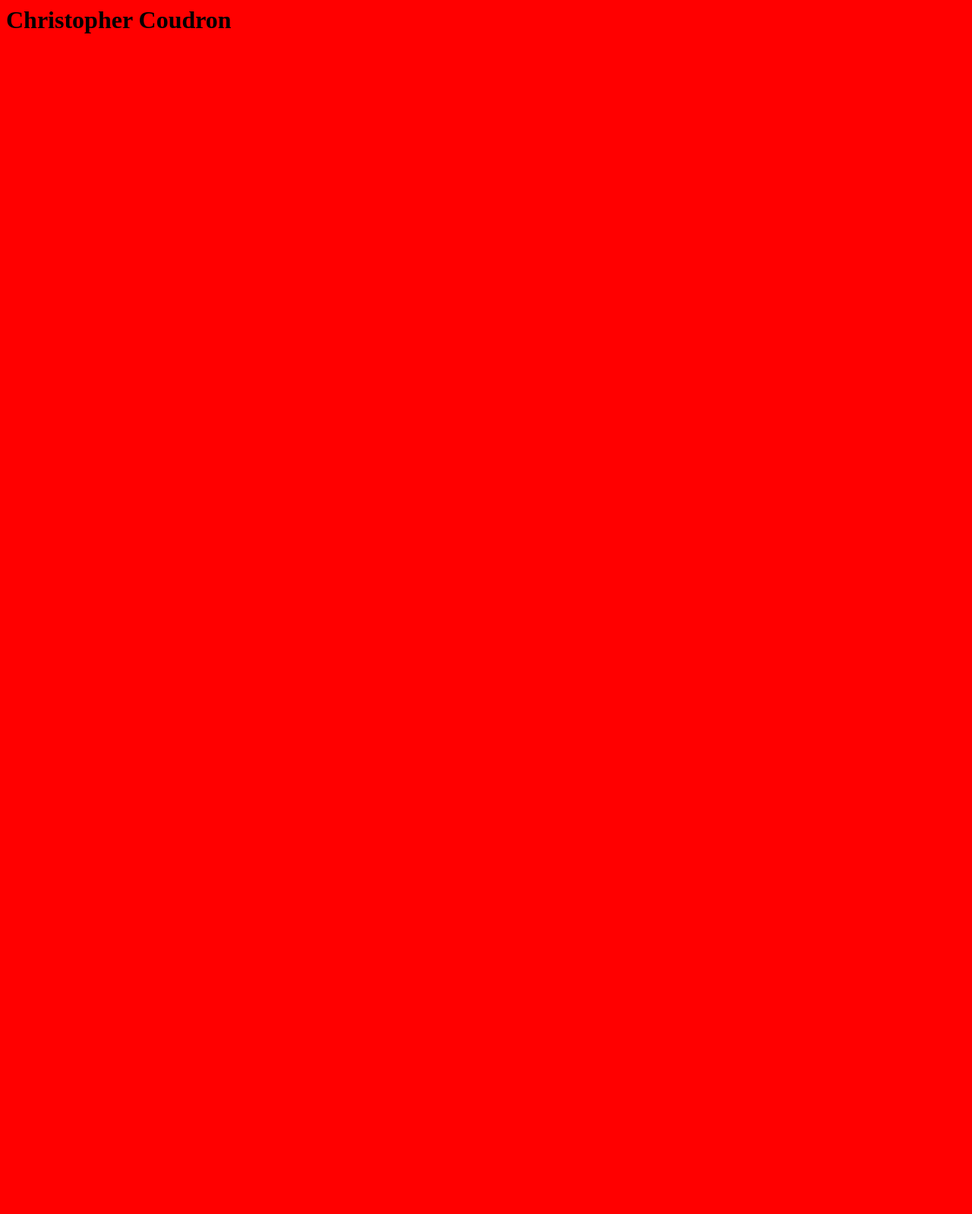
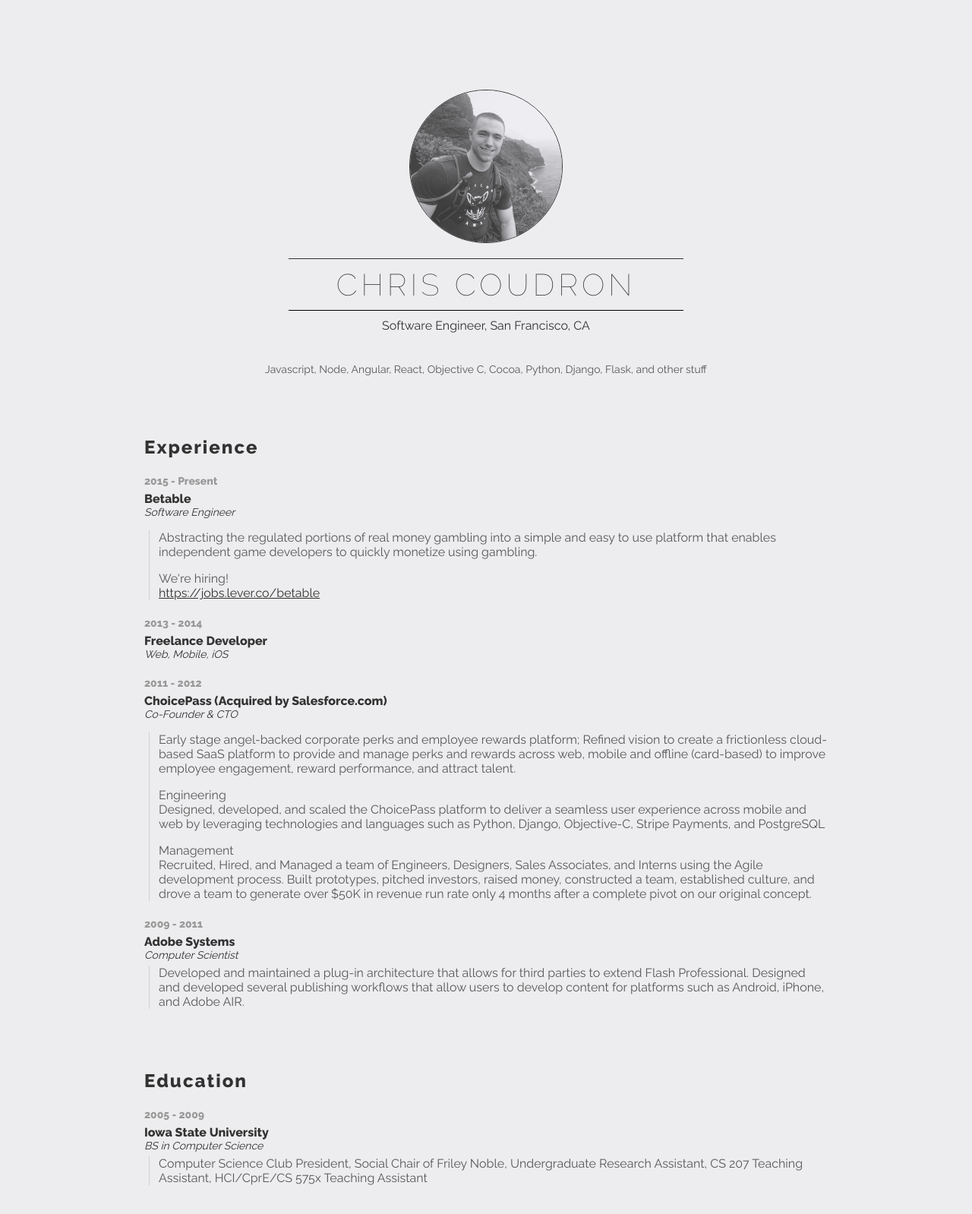
Before and after one commit to coudron/coudron.github.io, a website built with webpack: page resume.html in a window 1280 px wide. Shown: the whole page at 76% size. Before the commit the page ends 800 px from the top, so only its background shows below. Built offline with nearby package versions, Linux system fonts and the light colour scheme.

Commit message:
Second pass at the core resume

```diff
--- a/bundle.js
+++ b/bundle.js
@@ -45,7 +45,7 @@
 /***/ function(module, exports, __webpack_require__) {
 
 	__webpack_require__(1);
-	document.write("Webpack for the win!");
+	// require("!style!css!less!./file.less");
 
 
 /***/ },
@@ -55,7 +55,7 @@
 	// style-loader: Adds some css to the DOM by adding a <style> tag
 
 	// load the styles
-	var content = __webpack_require__(!(function webpackMissingModule() { var e = new Error("Cannot find module \"!!./node_modules/css-loader/index.js!./stylesheet.css\""); e.code = 'MODULE_NOT_FOUND'; throw e; }()));
+	var content = __webpack_require__(2);
 	if(typeof content === 'string') content = [[module.id, content, '']];
 	// add the styles to the DOM
 	var update = __webpack_require__(3)(content, {});
@@ -64,8 +64,8 @@
 	if(false) {
 		// When the styles change, update the <style> tags
 		if(!content.locals) {
-			module.hot.accept("!!./node_modules/css-loader/index.js!./stylesheet.css", function() {
-				var newContent = require("!!./node_modules/css-loader/index.js!./stylesheet.css");
+			module.hot.accept("!!./node_modules/css-loader/index.js!./node_modules/less-loader/index.js!./stylesheet.less", function() {
+				var newContent = require("!!./node_modules/css-loader/index.js!./node_modules/less-loader/index.js!./stylesheet.less");
 				if(typeof newContent === 'string') newContent = [[module.id, newContent, '']];
 				update(newContent);
 			});
@@ -75,7 +75,20 @@
 	}
 
 /***/ },
-/* 2 */,
+/* 2 */
+/***/ function(module, exports, __webpack_require__) {
+
+	exports = module.exports = __webpack_require__(5)();
+	// imports
+
+
+	// module
+	exports.push([module.id, "a:link,\na:visited,\na:hover,\na:active {\n  color: #323232;\n}\nbody {\n  font-family: 'Raleway', sans-serif;\n  background-color: #ededef;\n  color: #323232;\n  padding: 100px 0;\n}\n.name {\n  border-top: 1px solid #323232;\n  border-bottom: 1px solid black;\n  text-align: center;\n  margin: 20px auto 10px;\n  padding: 10px;\n  max-width: 500px;\n  font-weight: 300;\n  font-size: 30pt;\n  text-transform: uppercase;\n  letter-spacing: 5px;\n}\n.title {\n  text-align: center;\n}\n.tech {\n  text-align: center;\n  color: rgba(50, 50, 50, 0.8);\n  font-size: 14px;\n  margin-top: 40px;\n}\nh2 {\n  letter-spacing: 2px;\n}\n.section {\n  margin-top: 80px;\n}\n.pic {\n  margin: 10px auto;\n  text-align: center;\n}\n.pic img {\n  -webkit-border-radius: 200px;\n  -moz-border-radius: 200px;\n  border-radius: 200px;\n  border: 1px solid #323232;\n  max-width: 200px;\n}\n.time {\n  font-weight: 800;\n  font-size: 14px;\n  color: #989898;\n  margin: 22px 0 6px;\n}\n.company {\n  font-weight: 800;\n}\n.position {\n  font-weight: 400;\n  font-style: italic;\n  font-size: 14px;\n  margin-bottom: 6px;\n}\n.summary {\n  padding-left: 12px;\n  margin-left: 6px;\n  border-left: 1px solid rgba(50, 50, 50, 0.15);\n  color: rgba(50, 50, 50, 0.8);\n}\n.container {\n  max-width: 900px;\n  margin: 0 auto;\n}\n", ""]);
+
+	// exports
+
+
+/***/ },
 /* 3 */
 /***/ function(module, exports, __webpack_require__) {
 
@@ -329,5 +342,62 @@
 	}
 
 
+/***/ },
+/* 4 */,
+/* 5 */
+/***/ function(module, exports) {
+
+	/*
+		MIT License http://www.opensource.org/licenses/mit-license.php
+		Author Tobias Koppers @sokra
+	*/
+	// css base code, injected by the css-loader
+	module.exports = function() {
+		var list = [];
+
+		// return the list of modules as css string
+		list.toString = function toString() {
+			var result = [];
+			for(var i = 0; i < this.length; i++) {
+				var item = this[i];
+				if(item[2]) {
+					result.push("@media " + item[2] + "{" + item[1] + "}");
+				} else {
+					result.push(item[1]);
+				}
+			}
+			return result.join("");
+		};
+
+		// import a list of modules into the list
+		list.i = function(modules, mediaQuery) {
+			if(typeof modules === "string")
+				modules = [[null, modules, ""]];
+			var alreadyImportedModules = {};
+			for(var i = 0; i < this.length; i++) {
+				var id = this[i][0];
+				if(typeof id === "number")
+					alreadyImportedModules[id] = true;
+			}
+			for(i = 0; i < modules.length; i++) {
+				var item = modules[i];
+				// skip already imported module
+				// this implementation is not 100% perfect for weird media query combinations
+				//  when a module is imported multiple times with different media queries.
+				//  I hope this will never occur (Hey this way we have smaller bundles)
+				if(typeof item[0] !== "number" || !alreadyImportedModules[item[0]]) {
+					if(mediaQuery && !item[2]) {
+						item[2] = mediaQuery;
+					} else if(mediaQuery) {
+						item[2] = "(" + item[2] + ") and (" + mediaQuery + ")";
+					}
+					list.push(item);
+				}
+			}
+		};
+		return list;
+	};
+
+
 /***/ }
 /******/ ]);
--- a/main.js
+++ b/main.js
@@ -1,2 +1,2 @@
-require("./stylesheet.css");
-document.write("Webpack for the win!");
+require("./stylesheet.less");
+// require("!style!css!less!./file.less");
--- /dev/null
+++ b/mixins.less
@@ -0,0 +1,7 @@
+@border-radius-default: 5px;
+.border-radius (@border-radius: @border-radius-default) {
+    // If 4 values are given they denote: top left, top right, bottom right, bottom left.
+    -webkit-border-radius: @border-radius;
+    -moz-border-radius: @border-radius;
+    border-radius: @border-radius;
+}
--- a/package.json
+++ b/package.json
@@ -16,6 +16,8 @@
     "webpack-dev-server": "^1.12.1"
   },
   "dependencies": {
+    "less": "^2.5.3",
+    "less-loader": "^2.2.1",
     "webpack": "^1.12.2"
   }
 }
--- a/resume.html
+++ b/resume.html
@@ -1,9 +1,66 @@
 <html>
     <head>
         <script type="text/javascript" src="bundle.js"></script>
-        <link href='https://fonts.googleapis.com/css?family=Raleway:400,800,100' rel='stylesheet' type='text/css'>
+        <link href='https://fonts.googleapis.com/css?family=Raleway:100,400,800' rel='stylesheet' type='text/css'>
     </head>
     <body>
-        <h1>Christopher Coudron</h1>
+        <div class="container">
+            <div class="pic"><img src="assets/images/coudron.jpg"></div>
+            <div class="name">Chris Coudron</div>
+            <div class="title">Software Engineer, San Francisco, CA</div>
+            <div class="tech">Javascript, Node, Angular, React, Objective C, Cocoa, Python, Django, Flask, and other stuff</div>
+
+            <div class="section">
+                <h2>Experience</h2>
+                <div class="job">
+                    <div class="time">
+                        2015 - Present
+                    </div>
+                    <div class="company">Betable</div>
+                    <div class="position">Software Engineer</div>
+                    <div class="summary">
+                        <p>Abstracting the regulated portions of real money gambling into a simple and easy to use platform that enables independent game developers to quickly monetize using gambling.</p>
+                        <p>We're hiring!<br><a href="https://jobs.lever.co/betable">https://jobs.lever.co/betable</a></p>
+                    </div>
+                </div>
+                <div class="job">
+                    <div class="time">
+                        2013 - 2014
+                    </div>
+                    <div class="company">Freelance Developer</div>
+                    <div class="position">Web, Mobile, iOS</div>
+                </div>
+                <div class="job">
+                    <div class="time">
+                        2011 - 2012
+                    </div>
+                    <div class="company">ChoicePass (Acquired by Salesforce.com)</div>
+                    <div class="position">Co-Founder & CTO</div>
+                    <div class="summary">
+                        <p>Early stage angel-backed corporate perks and employee rewards platform; Refined vision to create a frictionless cloud-based SaaS platform to provide and manage perks and rewards across web, mobile and offline (card-based) to improve employee engagement, reward performance, and attract talent.</p>
+                        <p>Engineering<br>Designed, developed, and scaled the ChoicePass platform to deliver a seamless user experience across mobile and web by leveraging technologies and languages such as Python, Django, Objective-C, Stripe Payments, and PostgreSQL</p>
+                        <p>Management<br>Recruited, Hired, and Managed a team of Engineers, Designers, Sales Associates, and Interns using the Agile development process. Built prototypes, pitched investors, raised money, constructed a team, established culture, and drove a team to generate over $50K in revenue run rate only 4 months after a complete pivot on our original concept.</div>
+                </div>
+                <div class="job">
+                    <div class="time">
+                        2009 - 2011
+                    </div>
+                    <div class="company">Adobe Systems</div>
+                    <div class="position">Computer Scientist</div>
+                    <div class="summary">Developed and maintained a plug-in architecture that allows for third parties to extend Flash Professional. Designed and developed several publishing workflows that allow users to develop content for platforms such as Android, iPhone, and Adobe AIR.</div>
+                </div>
+            </div>
+            <div class="section">
+                <h2>Education</h2>
+                <div class="job">
+                    <div class="time">
+                        2005 - 2009
+                    </div>
+                    <div class="company">Iowa State University</div>
+                    <div class="position">BS in Computer Science</div>
+                    <div class="summary">Computer Science Club President, Social Chair of Friley Noble, Undergraduate Research Assistant, CS 207 Teaching Assistant, HCI/CprE/CS 575x Teaching Assistant</div>
+                </div>
+            </div>
+        </div>
     </body>
 </html>
--- /dev/null
+++ b/stylesheet.less
@@ -0,0 +1,88 @@
+@import "mixins.less";
+
+@light: #ededef;
+@dark: #323232;
+
+a:link, a:visited, a:hover, a:active {
+    color:@dark;
+}
+
+body {
+    font-family: 'Raleway', sans-serif;
+    background-color: @light;
+    color: @dark;
+    padding: 100px 0;
+}
+
+.name {
+    border-top: 1px solid @dark;
+    border-bottom: 1px solid black;
+    text-align: center;
+    margin: 20px auto 10px;
+    padding: 10px;
+    max-width: 500px;
+    font-weight: 300;
+    font-size: 30pt;
+    text-transform: uppercase;
+    letter-spacing: 5px;
+}
+
+.title {
+    text-align: center;
+}
+
+.tech {
+    text-align: center;
+    color: fade(@dark, 80%);
+    font-size: 14px;
+    margin-top: 40px;
+}
+
+h2 {
+    letter-spacing: 2px;
+}
+
+.section {
+    margin-top: 80px;
+}
+
+.pic {
+    margin: 10px auto;
+    text-align: center;
+    img {
+        .border-radius(200px);
+        border: 1px solid @dark;
+        max-width: 200px;
+    }
+}
+.time {
+    font-weight: 800;
+    font-size: 14px;
+    color: lighten(@dark, 40%);
+    margin: 22px 0 6px;
+}
+
+.company {
+    font-weight: 800;
+}
+
+.position {
+    font-weight: 400;
+    font-style: italic;
+    font-size: 14px;
+    margin-bottom: 6px;
+}
+
+.summary {
+    padding-left: 12px;
+    margin-left: 6px;
+    border-left: 1px solid fade(@dark, 15%);
+    color: fade(@dark, 80%);
+}
+
+
+.container{
+    // background-color: rgba(255, 0, 0, 0.4);
+    max-width: 900px;
+    margin: 0 auto;
+}
--- a/webpack.config.js
+++ b/webpack.config.js
@@ -6,9 +6,13 @@ module.exports = {
         filename: 'bundle.js'
     },
     module: {
-        loaders: [
-            { test: /\.css$/, loader: "style-loader!css-loader" }
-        ]
+        loaders: [{
+            test: /\.css$/,
+            loader: "style-loader!css-loader"
+        }, {
+            test: /\.less$/,
+            loader: "style!css!less"
+        }]
     }
     //     test: /\.less$/,
     //     loader: "style!css!less"
```
Also changed, not shown: assets/images/coudron.jpg (added), stylesheet.css (deleted).
